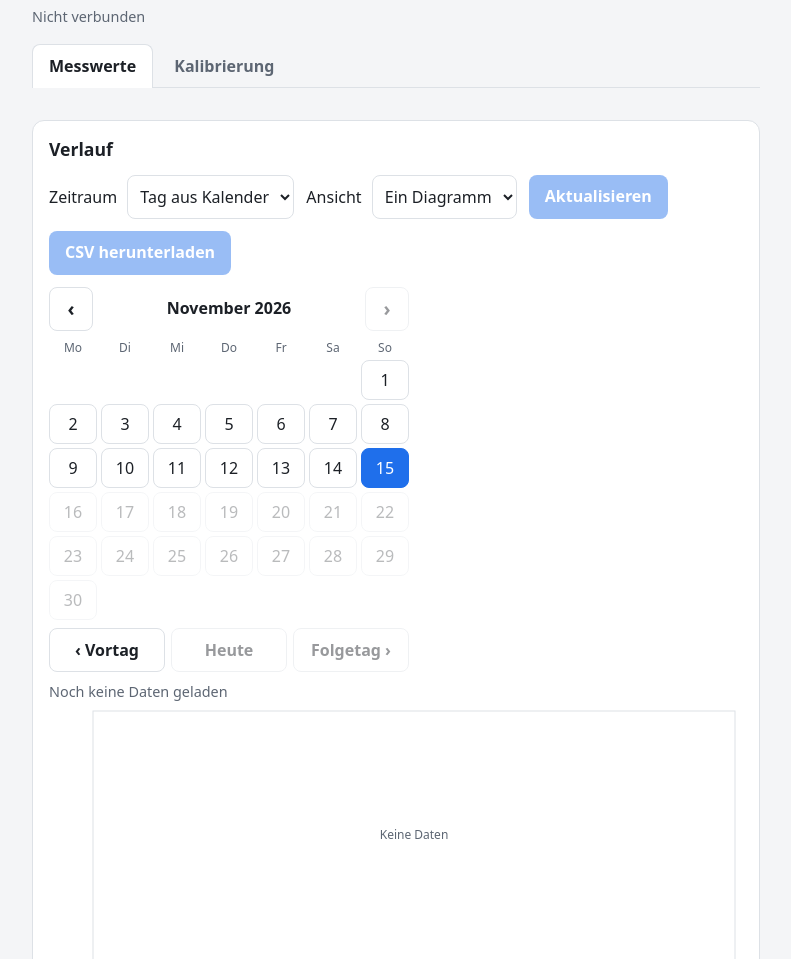
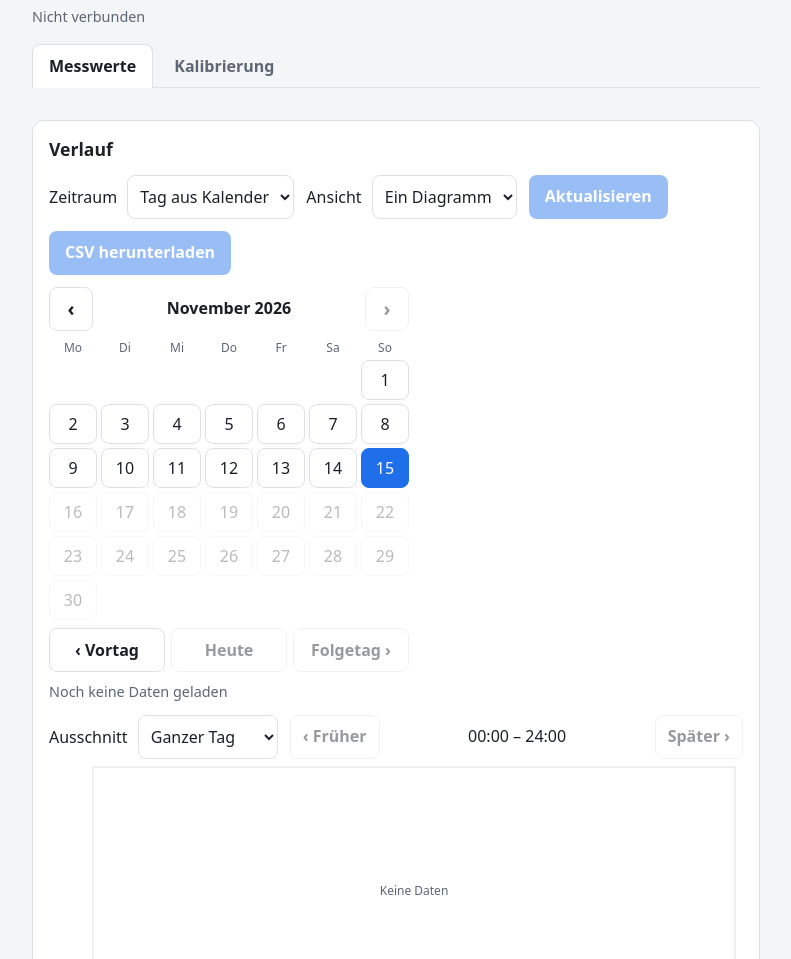
Before and after one commit to Aprikosensalat/HeizkreisTemperaturen-Web, a plain HTML site: page index.html in a window 1280 px wide. Shown: the part 141-1100 px from the top of the page, without its empty margins (244-1035 px from the left). Drawn offline with Linux system fonts and the light colour scheme.

Commit message:
Zoom im Tagesverlauf: Ausschnitt von 15 min bis ganzer Tag
- Auswahl "Ausschnitt": ganzer Tag, letzte 12 h, 6 h, 3 h, 1 h, 30 min,
  15 min. Heute bis jetzt, an anderen Tagen bis 24 Uhr.
- "Frueher"/"Spaeter" verschieben den Ausschnitt um eine halbe Breite.
- Temperaturachse und Fadenkreuz nur fuer den Ausschnitt, feinere
  Zeitachse, Linien bis an den Rand. Wahl wird im Browser gemerkt.

Co-Authored-By: Claude Opus 5.5 <noreply@anthropic.com>

```diff
--- a/app.js
+++ b/app.js
@@ -43,6 +43,7 @@ const SYNC_STALL_MS = 2000;
 const AUTO_REFRESH_MS = 60000;
 const VIEW_STORAGE_KEY = "heizkreis-view";
 const TAB_STORAGE_KEY = "heizkreis-tab";
+const ZOOM_STORAGE_KEY = "heizkreis-zoom";
 const OFFSET_MAX = 20;  // Grad, wie OFFSET_MAX in der Firmware
 
 const el = (id) => document.getElementById(id);
@@ -71,6 +72,11 @@ const ui = {
   dayPrev: el("dayPrev"),
   dayToday: el("dayToday"),
   dayNext: el("dayNext"),
+  zoomControls: el("zoomControls"),
+  zoom: el("zoom"),
+  panPrev: el("panPrev"),
+  panNext: el("panNext"),
+  zoomRange: el("zoomRange"),
   interval: el("interval"),
   measure: el("measure"),
   scan: el("scan"),
@@ -111,6 +117,7 @@ let selectedDay = startOfDay(new Date());
 let calendarMonth = new Date(selectedDay.getFullYear(), selectedDay.getMonth(), 1);
 let dayStartIndex = 0;
 let dayEndIndex = 0;
+let viewEnd = null;             // Ende des Ausschnitts, null = am Ende (jetzt bzw. Tagesende)
 
 function emptySensors() {
   return Array.from({ length: MAX_SENSORS }, () => ({
@@ -628,6 +635,7 @@ async function loadDay() {
   records = [];
   nextRecord = dayStartIndex;
   hoverEpoch = null;
+  viewEnd = null;
   renderHistory();
   await startSync();
 }
@@ -635,6 +643,7 @@ async function loadDay() {
 function selectDay(date) {
   const today = startOfDay(new Date());
   selectedDay = startOfDay(date > today ? today : date);
+  viewEnd = null;
   calendarMonth = new Date(selectedDay.getFullYear(), selectedDay.getMonth(), 1);
   run(loadDay);
 }
@@ -1062,18 +1071,81 @@ function renderHistory() {
   updateControls();
 }
 
-// Zeitachse aller Diagramme: im Kalender der ganze Tag, sonst die geladenen Daten
+// Zeitachse aller Diagramme: im Kalender der gewaehlte Ausschnitt des Tages,
+// sonst die geladenen Daten
 function chartSpan(points) {
   if (points.length === 0) {
     return null;
   }
   if (dayMode()) {
-    return dayBounds();
+    return dayWindow();
   }
   return [points[0].epoch, Math.max(points[points.length - 1].epoch, points[0].epoch + 60)];
 }
 
+// --- Ausschnitt im Tagesverlauf ------------------------------------------
+
+function zoomSeconds() {
+  return dayMode() ? Number(ui.zoom.value) : 0;
+}
+
+// Spaetestes Ende des Ausschnitts: heute jetzt, an anderen Tagen das Tagesende.
+// Am fruehen Morgen reicht der Ausschnitt ueber "jetzt" hinaus.
+function latestWindowEnd(seconds) {
+  const [dayStart, dayEnd] = dayBounds();
+  const now = Math.floor(Date.now() / 1000);
+  return Math.max(Math.min(dayEnd, now), dayStart + seconds);
+}
+
+function dayWindow() {
+  const [dayStart, dayEnd] = dayBounds();
+  const seconds = zoomSeconds();
+  if (!seconds || seconds >= dayEnd - dayStart) {
+    return [dayStart, dayEnd];
+  }
+  const latest = latestWindowEnd(seconds);
+  const end = Math.max(dayStart + seconds, viewEnd === null ? latest : Math.min(viewEnd, latest));
+  return [end - seconds, end];
+}
+
+// Verschiebt den Ausschnitt um einen halben Ausschnitt, -1 frueher, +1 spaeter.
+function pan(direction) {
+  const seconds = zoomSeconds();
+  if (!seconds) {
+    return;
+  }
+  const [dayStart] = dayBounds();
+  const latest = latestWindowEnd(seconds);
+  const end = dayWindow()[1] + (direction * seconds) / 2;
+  const clamped = Math.min(Math.max(end, dayStart + seconds), latest);
+  viewEnd = clamped >= latest ? null : clamped;
+  hoverEpoch = null;
+  drawCharts();
+}
+
+function formatClock(epoch, dayEnd) {
+  // Das Tagesende als 24:00 statt 00:00 anzeigen
+  if (epoch === dayEnd) {
+    return "24:00";
+  }
+  return new Date(epoch * 1000).toLocaleTimeString("de-DE", { hour: "2-digit", minute: "2-digit" });
+}
+
+function renderZoom() {
+  ui.zoomControls.hidden = !dayMode();
+  if (!dayMode()) {
+    return;
+  }
+  const seconds = zoomSeconds();
+  const [dayStart, dayEnd] = dayBounds();
+  const [start, end] = dayWindow();
+  ui.zoomRange.textContent = `${formatClock(start, dayEnd)} – ${formatClock(end, dayEnd)}`;
+  ui.panPrev.disabled = !seconds || start <= dayStart;
+  ui.panNext.disabled = !seconds || end >= latestWindowEnd(seconds);
+}
+
 function drawCharts() {
+  renderZoom();
   const points = timedRecords().sort((a, b) => a.epoch - b.epoch);
   const span = chartSpan(points);
   if (singleView()) {
@@ -1119,9 +1191,24 @@ function drawChart(canvas, slots, tooltip, points, span) {
   ctx.lineWidth = 1;
   ctx.strokeRect(area.left, area.top, area.right - area.left, area.bottom - area.top);
 
+  // Nur Punkte im Ausschnitt zaehlen fuer Achse und Fadenkreuz. Gezeichnet wird je
+  // ein Punkt davor und danach mit, damit die Linien bis an den Rand gehen.
+  let first = 0;
+  let last = points.length - 1;
+  if (span) {
+    while (first < points.length && points[first].epoch < span[0]) {
+      first++;
+    }
+    while (last >= 0 && points[last].epoch > span[1]) {
+      last--;
+    }
+  }
+  const inside = points.slice(first, last + 1);
+  points = points.slice(Math.max(0, first - 1), Math.min(points.length, last + 2));
+
   let min = Infinity;
   let max = -Infinity;
-  for (const record of points) {
+  for (const record of inside) {
     for (const slot of slots) {
       const v = record.temps[slot];
       if (v !== null) {
@@ -1163,7 +1250,7 @@ function drawChart(canvas, slots, tooltip, points, span) {
 
   // Zeitachse, an der Ortszeit ausgerichtet
   const offset = -new Date().getTimezoneOffset() * 60;
-  const steps = [600, 1800, 3600, 7200, 10800, 21600, 43200, 86400, 172800, 604800, 2592000];
+  const steps = [60, 120, 300, 600, 900, 1800, 3600, 7200, 10800, 21600, 43200, 86400, 172800, 604800, 2592000];
   const maxTicks = width > 500 ? 6 : 4;
   const xStep = steps.find((s) => duration / s <= maxTicks) || steps[steps.length - 1];
   ctx.textAlign = "center";
@@ -1188,6 +1275,11 @@ function drawChart(canvas, slots, tooltip, points, span) {
   // Luecken (Stromausfall, fehlender Sensor) werden nicht verbunden.
   const maxGap = Math.max(300, (status ? status.intervalS : 60) * 3) * step;
 
+  // Linien ausserhalb des Ausschnitts abschneiden
+  ctx.save();
+  ctx.beginPath();
+  ctx.rect(area.left, area.top, area.right - area.left, area.bottom - area.top);
+  ctx.clip();
   ctx.lineWidth = 2;
   ctx.lineJoin = "round";
   for (const slot of slots) {
@@ -1210,13 +1302,14 @@ function drawChart(canvas, slots, tooltip, points, span) {
     }
     ctx.stroke();
   }
-
-  // Fadenkreuz mit den Werten des naechsten Datensatzes
-  if (hoverEpoch === null) {
+  ctx.restore();
+
+  // Fadenkreuz mit den Werten des naechsten Datensatzes im Ausschnitt
+  if (hoverEpoch === null || inside.length === 0) {
     tooltip.textContent = "";
     return;
   }
-  const record = nearestRecord(points, hoverEpoch);
+  const record = nearestRecord(inside, hoverEpoch);
   const x = toX(record.epoch);
   ctx.strokeStyle = muted;
   ctx.lineWidth = 1;
@@ -1390,6 +1483,17 @@ ui.range.addEventListener("change", () => {
   });
 });
 
+ui.zoom.addEventListener("change", () => {
+  try {
+    localStorage.setItem(ZOOM_STORAGE_KEY, ui.zoom.value);
+  } catch (e) {}
+  viewEnd = null;
+  hoverEpoch = null;
+  drawCharts();
+});
+ui.panPrev.addEventListener("click", () => pan(-1));
+ui.panNext.addEventListener("click", () => pan(1));
+
 ui.calPrev.addEventListener("click", () => {
   calendarMonth = new Date(calendarMonth.getFullYear(), calendarMonth.getMonth() - 1, 1);
   renderCalendar();
@@ -1453,6 +1557,10 @@ try {
   if (savedView === "single" || savedView === "combined") {
     ui.view.value = savedView;
   }
+  const savedZoom = localStorage.getItem(ZOOM_STORAGE_KEY);
+  if (savedZoom !== null && [...ui.zoom.options].some((option) => option.value === savedZoom)) {
+    ui.zoom.value = savedZoom;
+  }
 } catch (e) {}
 
 renderHistory();
--- a/index.html
+++ b/index.html
@@ -62,6 +62,25 @@
       </div>
       <progress id="progress" max="1" value="0" hidden></progress>
       <p id="history" class="muted">Noch keine Daten geladen</p>
+      <div id="zoomControls" class="controls zoom" hidden>
+        <label>
+          Ausschnitt
+          <select id="zoom">
+            <option value="0" selected>Ganzer Tag</option>
+            <option value="43200">Letzte 12 h</option>
+            <option value="21600">Letzte 6 h</option>
+            <option value="10800">Letzte 3 h</option>
+            <option value="3600">Letzte 1 h</option>
+            <option value="1800">Letzte 30 min</option>
+            <option value="900">Letzte 15 min</option>
+          </select>
+        </label>
+        <div class="zoom-pan">
+          <button id="panPrev" type="button" class="secondary">‹ Früher</button>
+          <span id="zoomRange"></span>
+          <button id="panNext" type="button" class="secondary">Später ›</button>
+        </div>
+      </div>
       <div id="combined">
         <div class="chart"><canvas id="chart"></canvas></div>
         <div id="legend" class="legend"></div>
--- a/style.css
+++ b/style.css
@@ -377,6 +377,29 @@ canvas {
   color: var(--text);
 }
 
+/* Ausschnitt im Tagesverlauf */
+.zoom {
+  margin-top: 12px;
+}
+
+.zoom-pan {
+  display: flex;
+  flex: 1 1 260px;
+  align-items: center;
+  gap: 6px;
+}
+
+.zoom-pan button {
+  padding: 8px 12px;
+  white-space: nowrap;
+}
+
+.zoom-pan span {
+  flex: 1;
+  text-align: center;
+  font-variant-numeric: tabular-nums;
+}
+
 /* Reiter */
 .tabs {
   display: flex;
```
Also changed, not shown: 1 other file.
